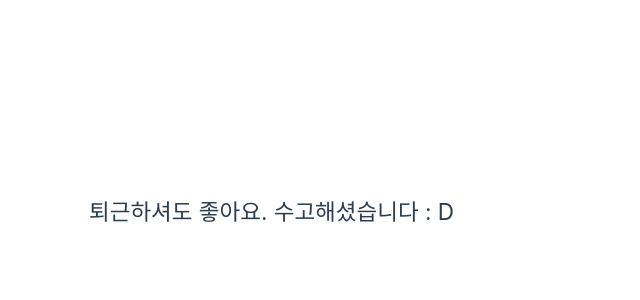
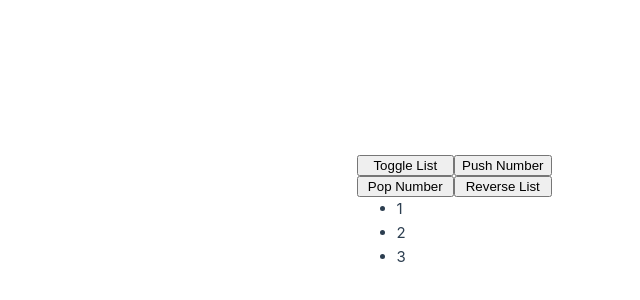
Before and after one commit to pysatellite-hello-vue/pysatellite-hello-vue.github.io, a Vue app: page / in a window 1280 px wide. Shown: the part 188-488 px from the top of the page, without its empty margins (186-826 px from the left). Built offline with nearby package versions, Linux system fonts and the light colour scheme.

Commit message:
아침체조

```diff
--- a/src/App.vue
+++ b/src/App.vue
@@ -1,10 +1,19 @@
 <script setup>
 import { ref } from 'vue'
-import Child from './components/Child.vue'
 
-const pocketMoney = ref('퇴근하셔도 좋아요. 수고해셨습니다 : D')
+const show = ref(true)
+const list = ref([1, 2, 3])
 </script>
 
 <template>
-  <Child :pocketMoney="pocketMoney" />
+ <button @click="show = !show">Toggle List</button>
+ <button @click="list.push(list.length + 1)">Push Number</button>
+ <button @click="list.pop()">Pop Number</button>
+ <button @click="list.reverse()">Reverse List</button>
+
+ <ul v-if="show && list.length">
+   <li v-for="item of list">{{ item }}</li>
+ </ul>
+ <p v-else-if="list.length">List is not empty, but hidden.</p>
+ <p v-else>List is empty.</p>
 </template>
```
